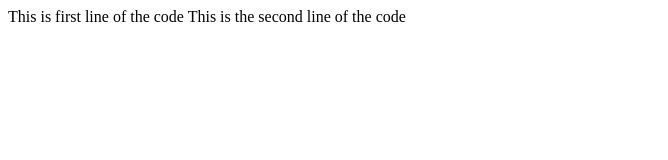
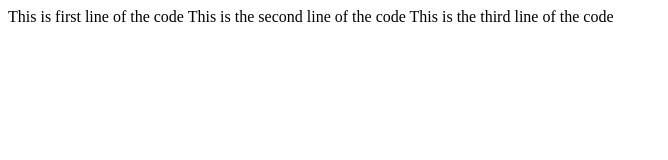
Before and after one commit to jaypawar23/practice-709, a plain HTML site: page index.html in a window 1280 px wide. Shown: the whole page, without its empty margins (0-668 px from the left). Drawn offline with Linux system fonts and the light colour scheme.

Commit message:
this is third commit

```diff
--- a/index.html
+++ b/index.html
@@ -10,3 +10,4 @@
 </body>
 This is the second line of the code
 </html>
+This is the third line of the code
```
